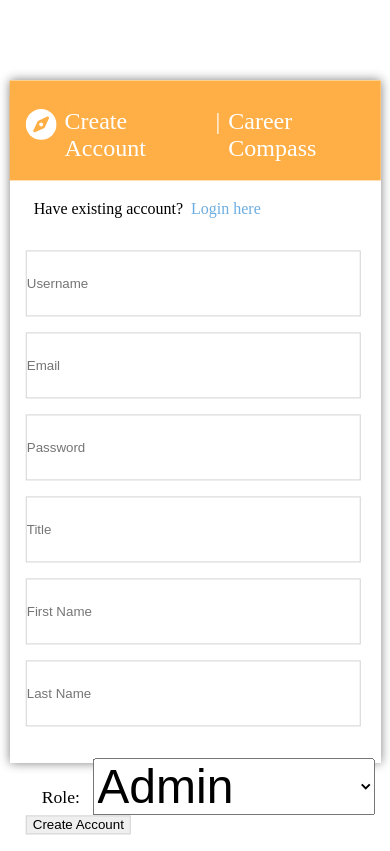
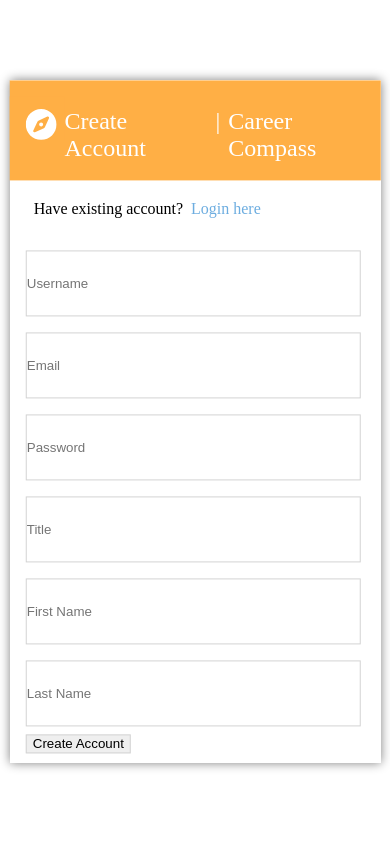
Before and after one commit to rpet064/career_compass, a Next.js app: page /create-account in a window 390 px wide. Built offline with nearby package versions, Linux system fonts and the light colour scheme.

Commit message:
Remove role dropdown from project
Remove role components from AuthSignUpBody
Remove unused from signup.module.css
Adjust createAccount to remove unneccessary "else" statement

```diff
--- a/app/components/AuthSignUpBody.tsx
+++ b/app/components/AuthSignUpBody.tsx
@@ -160,16 +160,6 @@ export const AuthSignUpBody: FC<AuthLoginBodyProps> = (setContainerHeight) => {
                     <span className={styles.authenticationLabel}
                     >{emailErrorMessage}</span>
                 </div>
-
-                {isAdmin &&
-                    <div className={signup.selectContainer} >
-                        <label>Role: </label>
-                        <select value={formData.role} name="role"
-                            onChange={handleChange}>
-                            <option value="admin">Admin</option>
-                            <option value="user">User</option>
-                        </select>
-                    </div>}
             <button type="submit" className={colour.grayBorder} disabled={buttonDisabled}>Create Account</button>
             </form>
         </div>
--- a/app/styles/signup.module.css
+++ b/app/styles/signup.module.css
@@ -24,27 +24,10 @@
     margin: 1rem;
 }
 
-.selectContainer{
-    margin: auto 0;
-    font-size: 1.1rem;
-    padding-left: 1rem;
-}
-
-.selectContainer > select{
-    width: 12.5vw;
-    font-size: 3rem;
-    margin-left: 0.5rem;
-}
-
 @media screen and (max-width: 1200px){
     .newAccountContainer{
         top: 50vh !important;
         height: 80vh !important;
-    }
-
-    .selectContainer > select{
-        width: 47.5vw;
-        margin-top: 1.5rem;
     }
 }
 
@@ -52,14 +35,4 @@
     .newAccountContainer{
         width: 95vw;
     }
-
-    .selectContainer > select{
-        width: 77.5vw;
-    }
 }
-
-@media screen and (max-width: 568px){
-    .selectContainer > select{
-        width: 72.5vw;
-    }
-}
```
Also changed, not shown: pages/api/authentication/createAccount.ts (+7 -8 lines).
